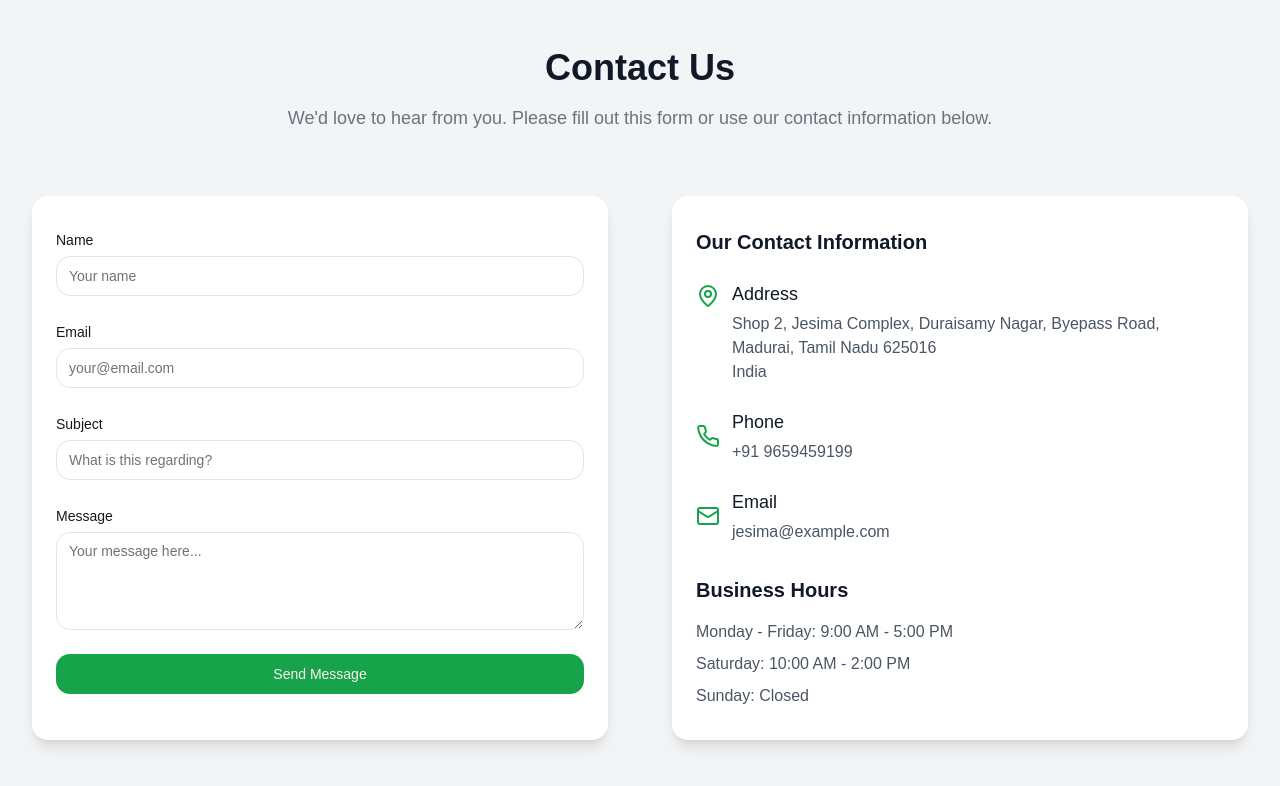
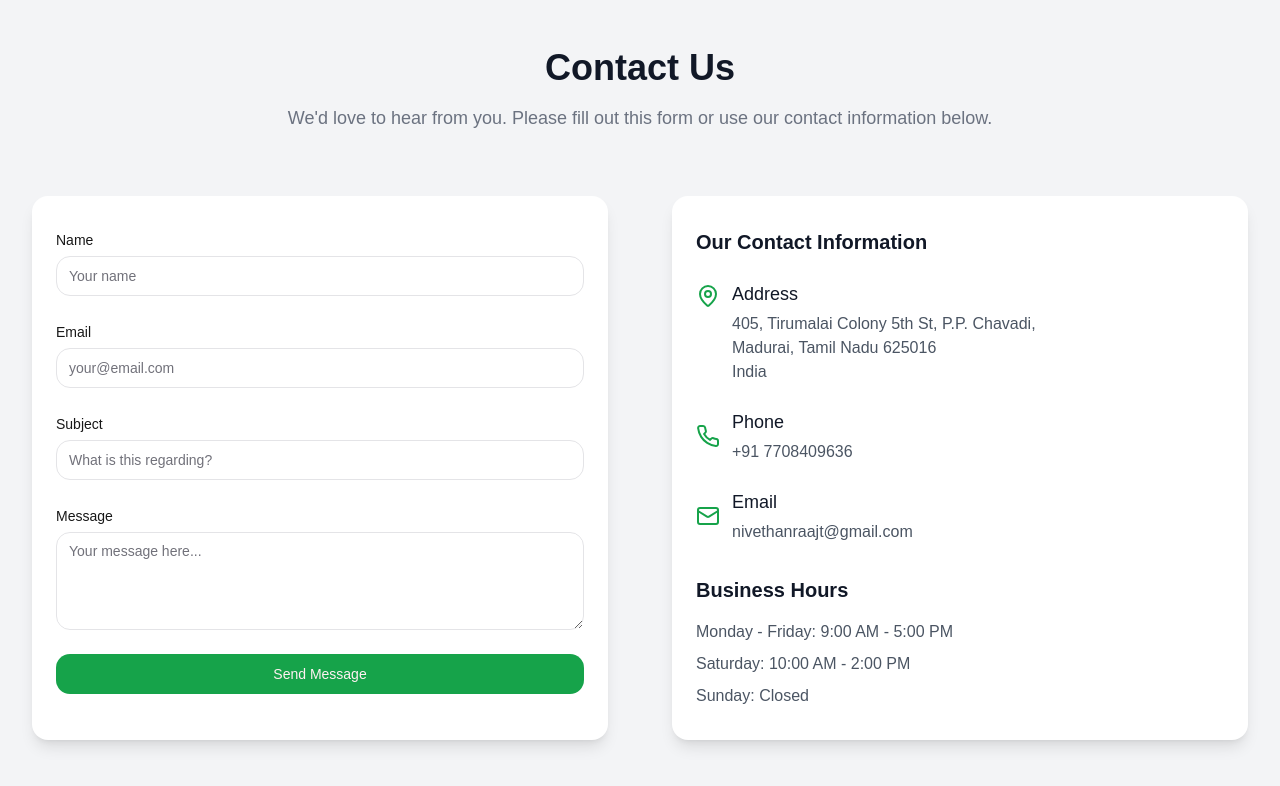
Before and after one commit to nivethan-raaj/TurfManagement, a Next.js app: page /contact in a window 1280 px wide. Shown: the top 786 px of the page. Built offline with nearby package versions, Linux system fonts and the light colour scheme.

Commit message:
Update page.tsx

```diff
--- a/app/(noheader)/contact/page.tsx
+++ b/app/(noheader)/contact/page.tsx
@@ -91,7 +91,7 @@ export default function ContactPage() {
                         Address
                       </h4>
                       <p className="mt-1 text-gray-600">
-                        Shop 2, Jesima Complex, Duraisamy Nagar, Byepass Road,
+                        405, Tirumalai Colony 5th St, P.P. Chavadi,
                         <br />
                         Madurai, Tamil Nadu 625016
                         <br />
@@ -105,7 +105,7 @@ export default function ContactPage() {
                       <h4 className="text-lg font-medium text-gray-900">
                         Phone
                       </h4>
-                      <p className="mt-1 text-gray-600">+91 9659459199</p>
+                      <p className="mt-1 text-gray-600">+91 7708409636</p>
                     </div>
                   </div>
                   <div className="flex items-center">
@@ -114,7 +114,7 @@ export default function ContactPage() {
                       <h4 className="text-lg font-medium text-gray-900">
                         Email
                       </h4>
-                      <p className="mt-1 text-gray-600">jesima@example.com</p>
+                      <p className="mt-1 text-gray-600">nivethanraajt@gmail.com</p>
                     </div>
                   </div>
                 </div>
```
